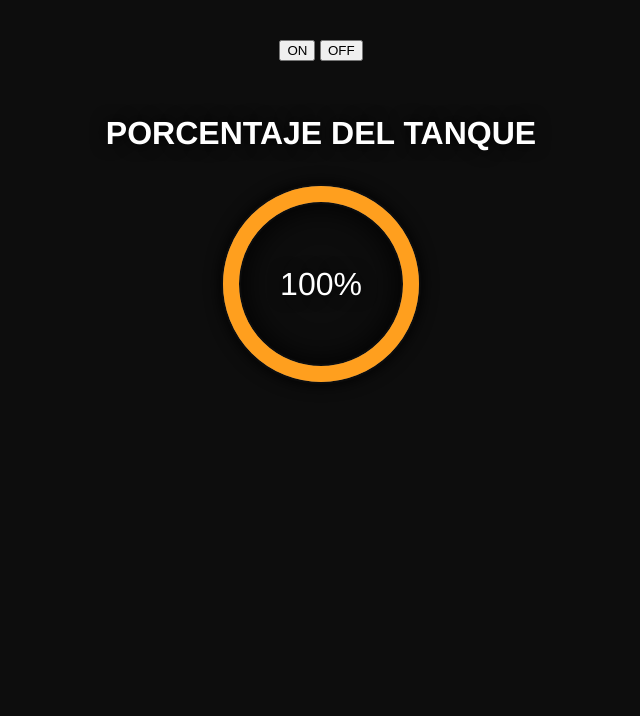
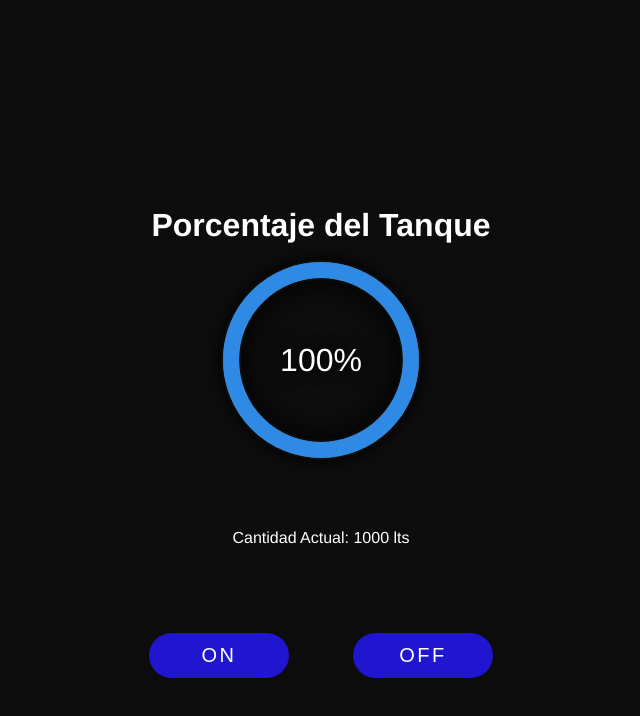
Before and after one commit to marilla1/ESP32_APLICADA, a plain HTML site: page APLICADA/data/index.html in a window 1280 px wide. Shown: the whole page, without its empty margins (319-959 px from the left). Drawn offline with Linux system fonts and the light colour scheme.

Commit message:
Trabajando Css :construction:

```diff
--- a/APLICADA/data/index.html
+++ b/APLICADA/data/index.html
@@ -5,26 +5,39 @@
     <meta name="viewport" content="width=device-width, initial-scale=1.0" />
     <title>Document</title>
   </head>
-  <body>
     <style>
+        html, body {
+            height: 100%;
+            margin: 0; /* Elimina el margen por defecto */
+            padding: 0; /* Elimina el padding por defecto */
+            overflow: hidden; /* Evita el scroll */
+        }
+
+        .H1_title{
+          margin-bottom: 1rem;
+        }
+
         #svg circle {
             stroke-dashoffset: 0;
             transition: stroke-dashoffset 1s linear;
             stroke: #666;
             stroke-width: 1em;
         }
+
         #svg #bar {
-        stroke: #ff9f1e;
+            stroke: #2e8ae5
         }
+
         #cont {
             display: block;
             height: 200px;
             width: 200px;
-        margin: 2em auto;
+            margin: auto;
             box-shadow: 0 0 1em black;
             border-radius: 100%;
             position: relative;
         }
+
         #cont:after {
             position: absolute;
             display: block;
@@ -42,60 +55,84 @@
             text-shadow: 0 0 0.5em black;
         }
 
-      input {
-        color: #000;
-      }
-
-      /* Make things perty */
-      html {
-        height: 100%;
-      }
         body {
             font-family: "Source Sans Pro", Helvetica, Arial, sans-serif;
             background-color: #0d0d0d;
             color: #fff;
+            padding-top: 2em; /* Puedes ajustar esto si es necesario */
+            text-align: center;
+            display: flex; /* Usar flex para centrar el contenido verticalmente */
+            flex-direction: column; /* Coloca los elementos en columna */
+            justify-content: center; /* Centra el contenido verticalmente */
+            align-items: center; /* Centra el contenido horizontalmente */
+            user-select: none; /* Para navegadores modernos */
+            -webkit-user-select: none; /* Para Chrome/Safari */
+            -moz-user-select: none; /* Para Firefox */
+            -ms-user-select: none; /* Para Internet Explorer/Edge */
+        }
+
+        .div_botones{
+          display: flex;
+          margin-top: 25%;
+          justify-content: center;
+          gap: 4rem;
+
+        }
+
+        .wrap {
             height: 100%;
-        padding-top: 2em;
-        text-align: center;
+            display: flex;
+            align-items: center;
+            justify-content: center;
           }
-      h1,
-      h2 {
-        margin: 0;
+
+          .button {
+            width: 140px;
+            height: 45px;
+            font-family: 'Roboto', sans-serif;
+            font-size: 20px;
+            font-family: sans-serif;
             text-transform: uppercase;
-        text-shadow: 0 0 0.5em black;
+            letter-spacing: 2.5px;
+            font-weight: 500;
+            color: #ffffff;
+            background-color: rgb(32, 22, 207);
+            border: none;
+            border-radius: 45px;
+            box-shadow: 0px 8px 15px rgba(0, 0, 0, 0.1);
+            transition: all 0.3s ease 0s;
+            cursor: pointer;
+            outline: none;
             }
-      h2 {
-        font-weight: 300;
+
+          .button:focus {
+            background-color: #3490ed !important;
+            box-shadow: 0px 15px 20px rgba(93, 220, 254, 0.4);
+            color: #fff;
+            transform: translateY(-7px);
           }
-      input {
-        border: 1px solid #666;
-        background: #333;
-        color: #fff;
-        padding: 0.5em;
-        box-shadow: none;
-        outline: none !important;
-        margin: 1em auto;
-        text-align: center;
+
+          .div_capacidad{
+            margin-top: 20%;
           }
+
+
+
     </style>
 
-    <div>
-        <button class="ON" onclick="turnOn()">ON</button>
+    <header>
 
-        <button class="OFF" onclick="turnOff()">OFF</button>
-    </div>
-
-    <br /><br /><br />
-
-    <h1>Porcentaje del Tanque</h1>
-
+      <h1 class="H1_title">Porcentaje del Tanque</h1>
+    </header>
+    <main class="container_main">
+        <div class="cont_divex">
             <div id="cont" data-pct="100">
                 <svg
                   id="svg"
                   width="200"
                   height="200"
-        viewPort="0 0 100 100"
-        version="1.1"
+                  viewPort="width=device-width"
+                  version="1.0"
                   xmlns="http://www.w3.org/2000/svg"
                 >
                     <circle
@@ -118,7 +155,17 @@
                 </svg>
             </div>
 
+            <div class="div_capacidad">
+                <span>Cantidad Actual:</span>
+                <span>1000 lts</span>
+            </div>
 
+            <div class="div_botones wrap">
+                <button class="ON button" onclick="turnOn()">ON</button>
+                <button class="OFF button" onclick="turnOff()">OFF</button>
+            </div>
+        </div>
+    </main>
     <script>
 
       const boton1 = document.querySelector('.ON')
```
Also changed, not shown: 2 other files. Lines whose indentation alone changed are shown as unchanged.
